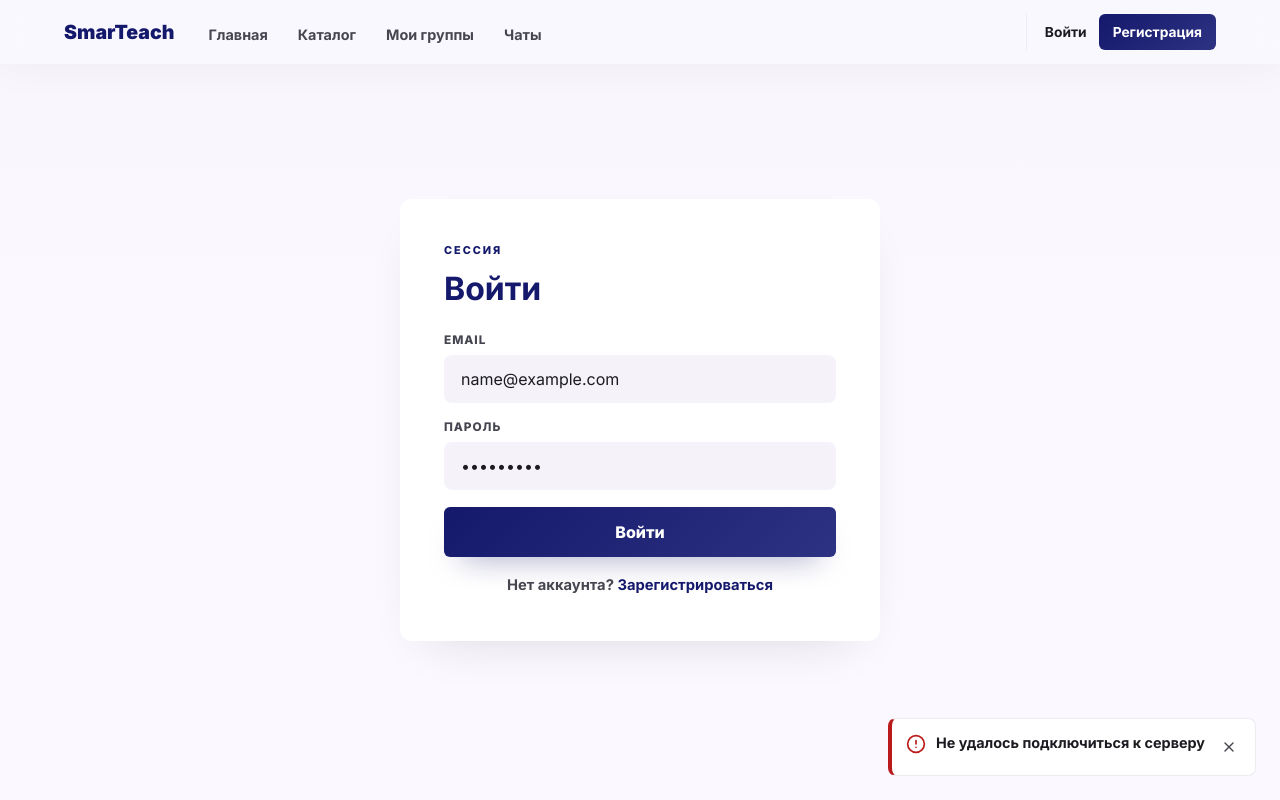
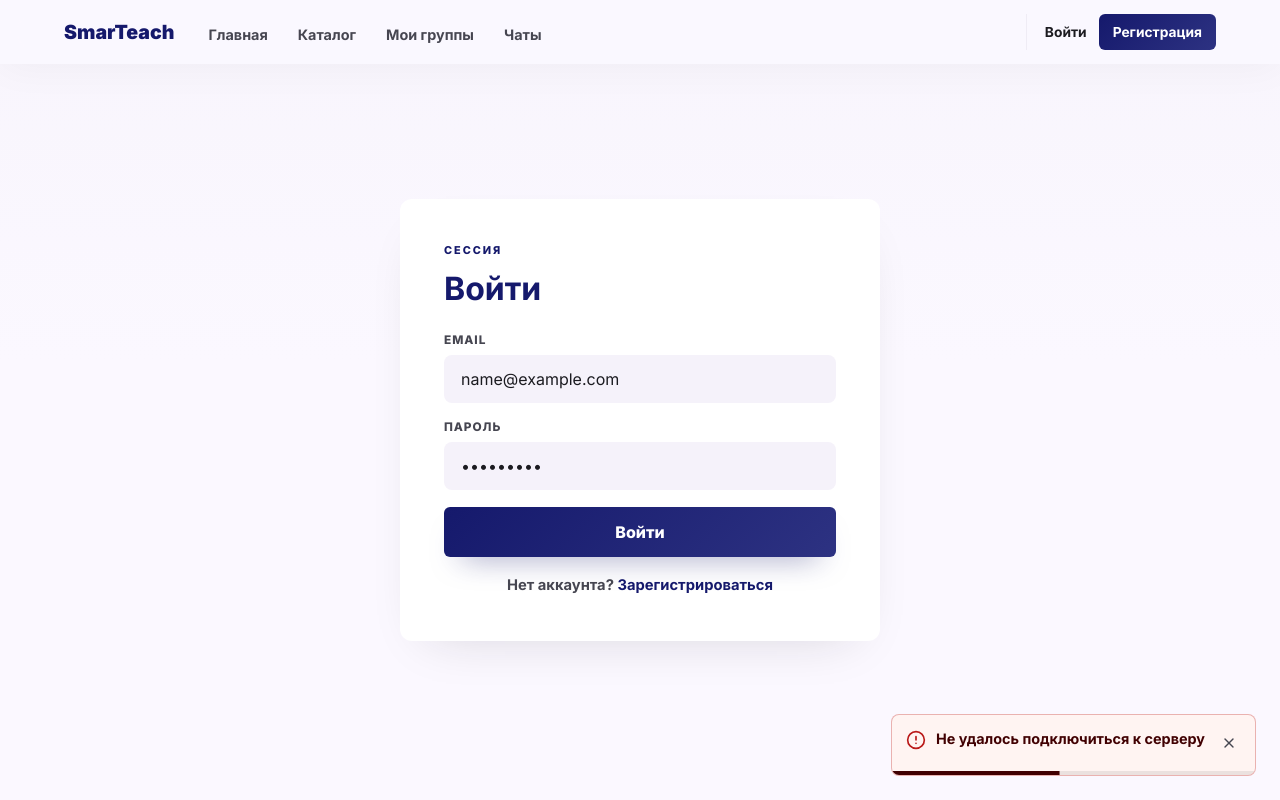
Before and after one commit to smrcdr/SmartTeach, a Vue app in the folder apps/web/: page /login in a window 1280 px wide. Both pictures are taken after typing "name@example.com", "Sample123" into the empty fields and a click on the button "Войти". Built offline with nearby package versions, Linux system fonts and the light colour scheme; no server answers.

Commit message:
Add toast timer styling

```diff
--- a/apps/web/src/shared/notifications/stores/notifications.store.ts
+++ b/apps/web/src/shared/notifications/stores/notifications.store.ts
@@ -7,6 +7,7 @@ export type NotificationItem = {
   id: string
   type: NotificationType
   message: string
+  timeoutMs: number
 }
 
 type AddNotificationOptions = {
@@ -25,15 +26,15 @@ export const useNotificationStore = defineStore('notifications', () => {
 
   function add(type: NotificationType, message: string, options: AddNotificationOptions = {}) {
     const id = `notification-${Date.now()}-${nextNotificationId}`
+    const timeoutMs = options.timeoutMs ?? defaultTimeoutMs
     nextNotificationId += 1
 
     items.value.push({
       id,
       type,
-      message
+      message,
+      timeoutMs
     })
-
-    const timeoutMs = options.timeoutMs ?? defaultTimeoutMs
 
     if (timeoutMs > 0) {
       window.setTimeout(() => remove(id), timeoutMs)
--- a/apps/web/src/shared/notifications/ui/AppToastViewport.vue
+++ b/apps/web/src/shared/notifications/ui/AppToastViewport.vue
@@ -30,6 +30,12 @@ const notifications = useNotificationStore()
       >
         <X :size="16" />
       </button>
+      <span class="toast-card__timer" aria-hidden="true">
+        <span
+          class="toast-card__timer-bar"
+          :style="{ animationDuration: `${item.timeoutMs}ms` }"
+        />
+      </span>
     </article>
   </section>
 </template>
@@ -50,10 +56,9 @@ const notifications = useNotificationStore()
 
 .toast-card {
   align-items: flex-start;
-  background: rgb(255 255 255 / 94%);
+  background: rgb(255 255 255 / 96%);
   backdrop-filter: blur(18px);
   border: 1px solid rgb(199 197 211 / 32%);
-  border-left: 4px solid var(--color-primary);
   border-radius: var(--radius-md);
   box-shadow: 0 24px 60px -34px rgb(21 25 108 / 45%);
   color: var(--color-text);
@@ -61,16 +66,22 @@ const notifications = useNotificationStore()
   gap: 10px;
   grid-template-columns: auto minmax(0, 1fr) auto;
   min-height: 58px;
-  padding: 14px 12px 14px 14px;
+  overflow: hidden;
+  padding: 14px 12px 18px 14px;
+  position: relative;
   width: 100%;
 }
 
 .toast-card--error {
-  border-left-color: var(--color-error);
+  background: #fff4f2;
+  border-color: rgb(186 26 26 / 30%);
+  color: #410002;
 }
 
 .toast-card--success {
-  border-left-color: #11783b;
+  background: #effaf1;
+  border-color: rgb(17 120 59 / 30%);
+  color: #03210f;
 }
 
 .toast-card__icon {
@@ -108,8 +119,37 @@ const notifications = useNotificationStore()
 }
 
 .toast-card__close:hover {
-  background: var(--color-surface-low);
-  color: var(--color-text);
+  background: rgb(255 255 255 / 52%);
+  color: currentColor;
+}
+
+.toast-card__timer {
+  background: rgb(0 0 0 / 8%);
+  bottom: 0;
+  height: 4px;
+  left: 0;
+  overflow: hidden;
+  position: absolute;
+  right: 0;
+}
+
+.toast-card__timer-bar {
+  animation: toast-timer linear forwards;
+  background: currentColor;
+  display: block;
+  height: 100%;
+  transform-origin: left center;
+  width: 100%;
+}
+
+@keyframes toast-timer {
+  from {
+    transform: scaleX(1);
+  }
+
+  to {
+    transform: scaleX(0);
+  }
 }
 
 @media (max-width: 640px) {
```
Also changed, not shown: 2 other files (tests, documents, lock files or other folders).
